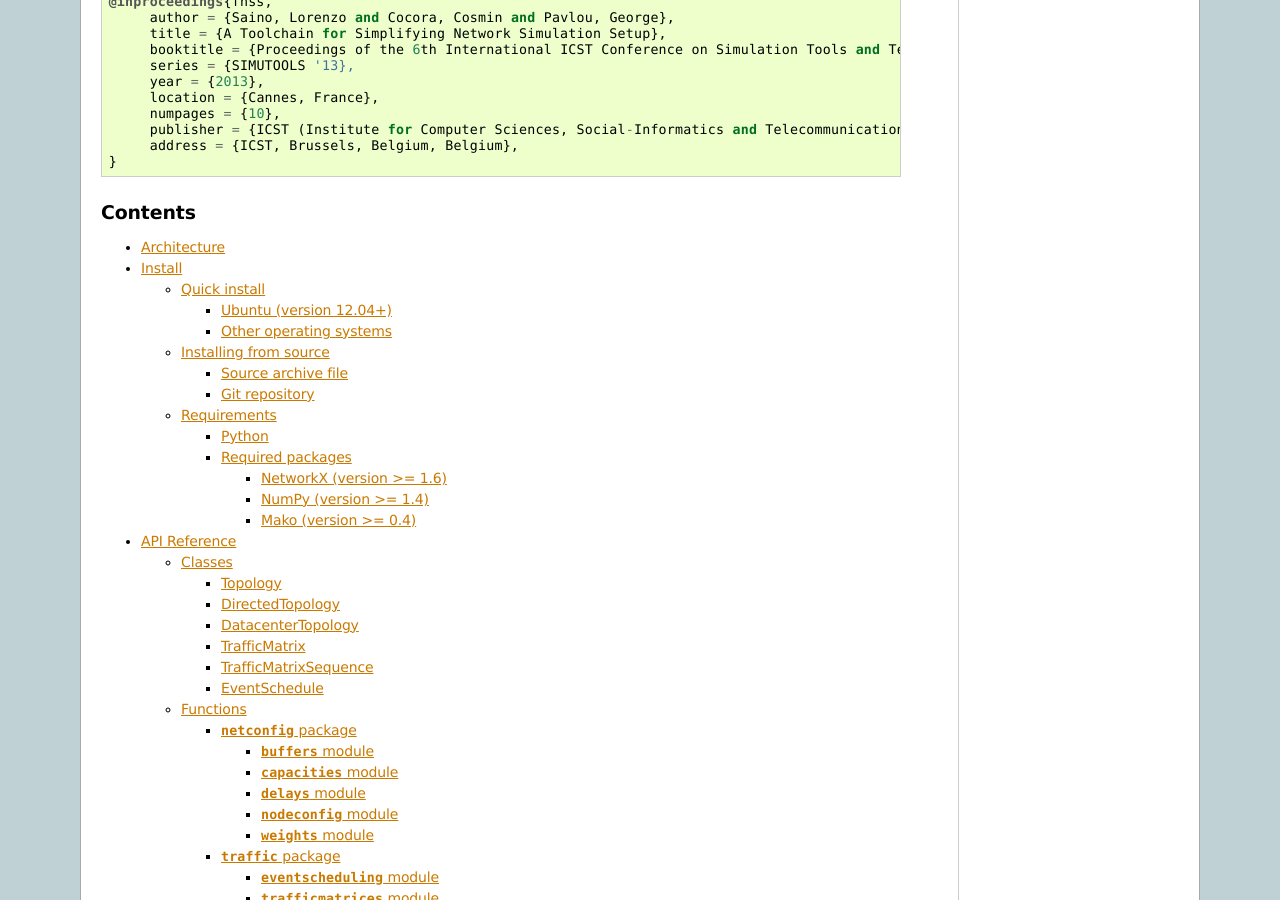
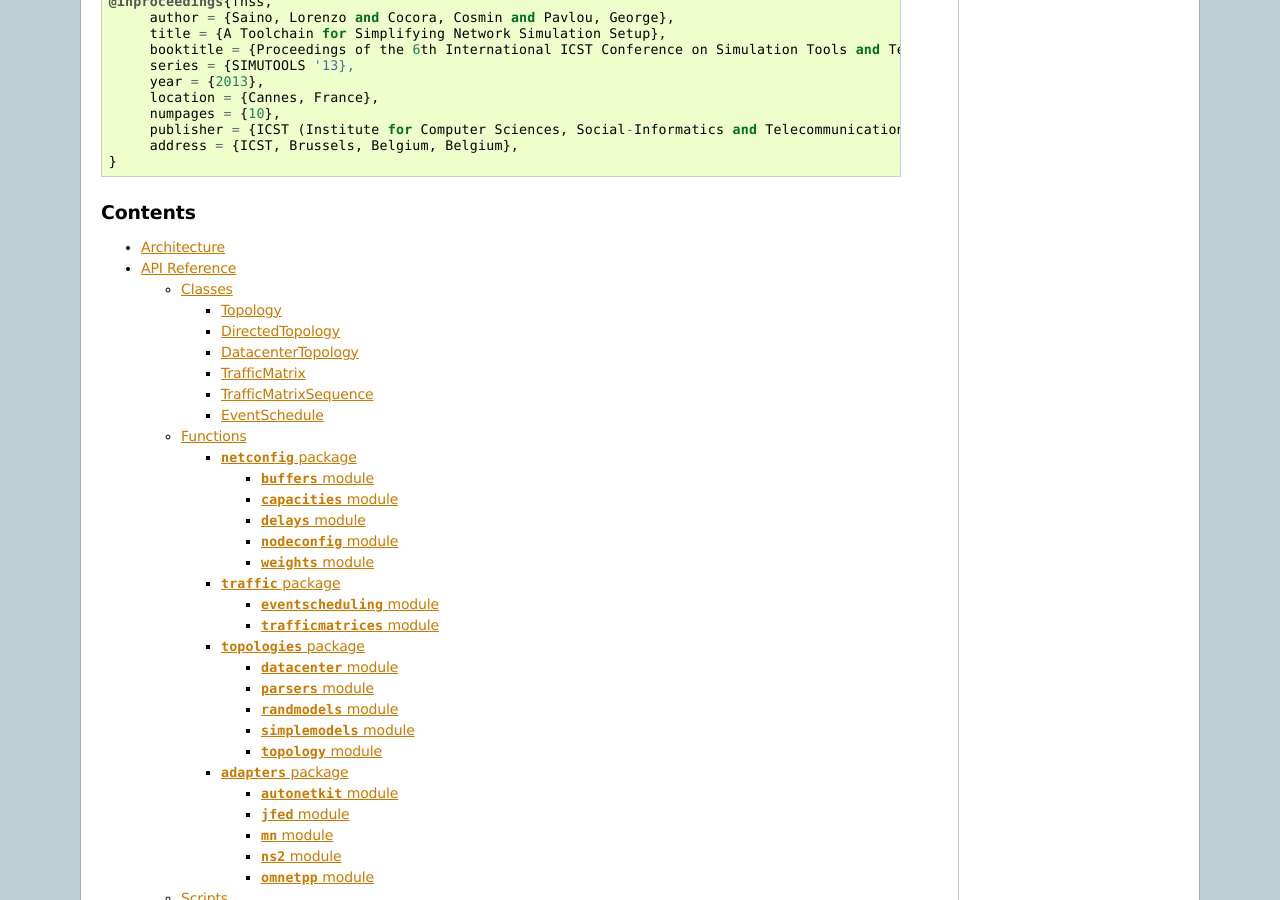
Before and after one commit to fnss/fnss, a Sphinx documentation site: the page built from doc/source/index.rst, in a window 1280 px wide and 900 px high, scrolled down 596 px. Built offline with Sphinx 7.4.7, drawn with Linux system fonts in a browser that asks for light colours; formulas are drawn with MathJax 3; pages that are not in the unit, such as notebooks, are missing from menus; the version number could not be read and is left out; some of the changed lines change nothing that is shown.

Commit message:
Remove install section in documentation since it's outdated

```diff
--- a/doc/source/index.rst
+++ b/doc/source/index.rst
@@ -48,7 +48,6 @@ Contents
    :maxdepth: 4
 
    architecture
-   install
    apidoc/index
    examples/index
 
--- a/doc/source/install.rst
+++ /dev/null
@@ -1,131 +0,0 @@
-*******
-Install
-*******
-
-Quick install
-=============
-
-Ubuntu (version 12.04+)
------------------------
-
-If you use Ubuntu, you can install the FNSS core library along with the Python
-interpreter and all required dependencies by running the following script::
-
-    $ curl -L https://github.com/fnss/fnss/raw/master/core/ubuntu_install.sh | sh
-
-You need superuser privileges to run this script.
-
-Other operating systems
------------------------
-
-The easiest way to install the core Python library is to download it and install it
-from the Python Package Index. To do so, you must have Python (version >= 2.7)
-installed on your machine and either `pip` or `easy_install`.
-
-To install the FNSS core library using `easy_install` open a command shell and type::
-
-    $ easy_install fnss
-
-If you use `pip`, type instead::
-
-    $ pip fnss
-
-Depending on the configuration of your machine you may need to run `pip` or `easy_install`
-as superuser. Whether you use `pip` or `easy_install`, the commands reported above will
-download the latest version of the FNSS core library and install it on your machine
-together with all required dependencies.
-
-
-Installing from source
-======================
-
-You can install from source by downloading a source archive file
-(tar.gz or zip) from the `FNSS website <http://fnss.github.io>`_ or by checking out the
-source files from the `GitHub repository <http://www.github.com/fnss/fnss>`_.
-
-Source archive file
--------------------
-
-  1. Download the source (tar.gz or zip file) from http://fnss.github.io
-
-  2. Unpack, open a command shell and move to the main directory of the
-     core library (it should have the file `setup.py`).
-
-  3. Run this instruction to build and install::
-
-        $ python setup.py install
-
-
-Git repository
---------------
-
-  1. Clone the FNSS repostitory::
-
-       $ git clone https://github.com/fnss/fnss.git
-
-  2. Change directory to *fnss/core*::
-
-       $ cd fnss/core
-
-  3.  Run::
-
-       $ python setup.py install
-
-
-If you don't have permission to install software on your
-system, you can install into another directory using
-the `--user`, `--prefix`, or `--home` flags to `setup.py`.
-
-For example::
-
-    $ python setup.py install --prefix=/home/username/python
-
-or::
-
-    $ python setup.py install --home=~
-
-or::
-
-    $ python setup.py install --user
-
-If you didn't install in the standard Python site-packages directory
-you will need to set your `PYTHONPATH` variable to the alternate location.
-See http://docs.python.org/inst/search-path.html for further details.
-
-
-Requirements
-============
-
-Python
-------
-
-To use FNSS you need Python version 2.7 or later. FNSS fully supports Python 3
-
-
-Required packages
------------------
-
-The following packages are needed by FNSS to provide core functions.
-
-
-NetworkX (version >= 1.6)
-^^^^^^^^^^^^^^^^^^^^^^^^^
-
-NetworkX is a Python package for the creation, manipulation, and study of the structure, dynamics, and functions of complex networks.
-
-  - Download: http://networkx.github.io
-
-
-NumPy (version >= 1.4)
-^^^^^^^^^^^^^^^^^^^^^^
-
-Provides matrix representation of graphs and is used in some graph algorithms for high-performance matrix computations.
-
-  - Download: http://scipy.org/Download
-
-Mako (version >= 0.4)
-^^^^^^^^^^^^^^^^^^^^^^
-
-It is a templating engine used to export FNSS topologies.
-
-  - Download: http://www.makotemplates.org/download.html
```
